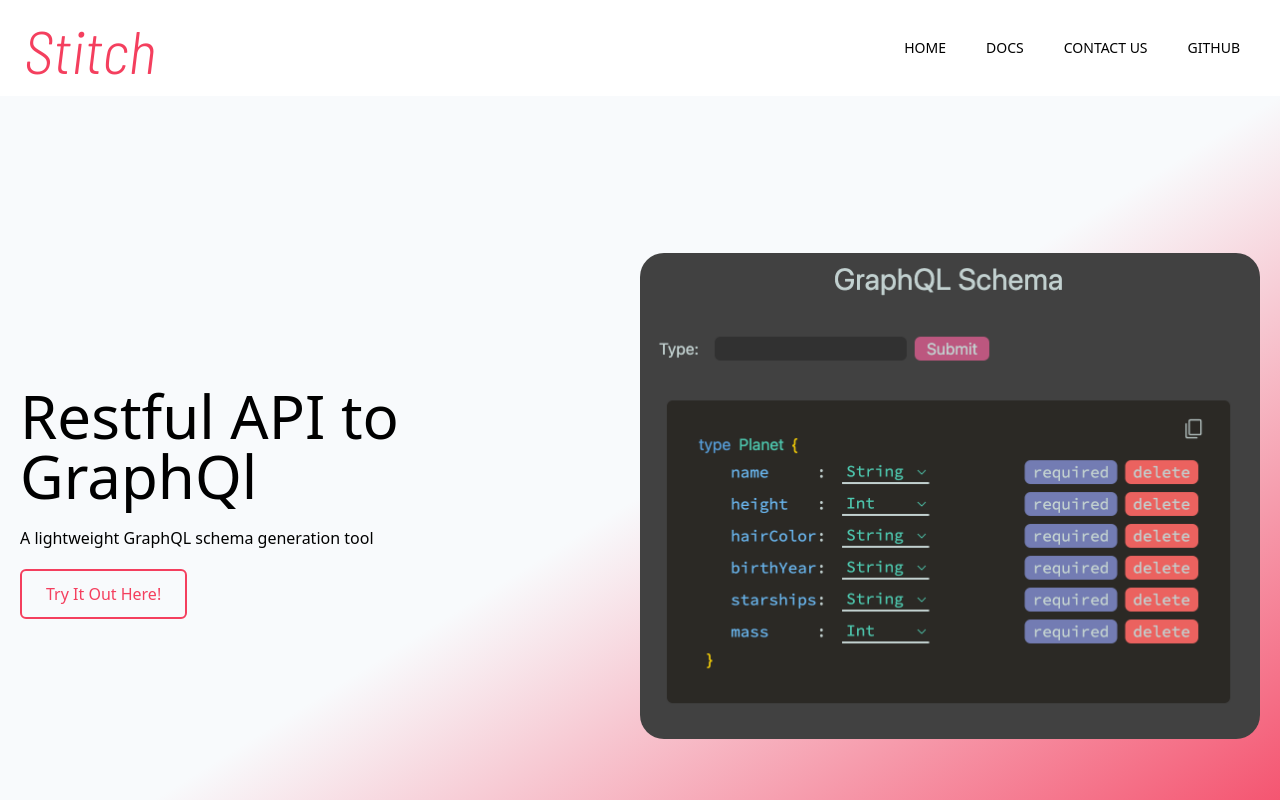
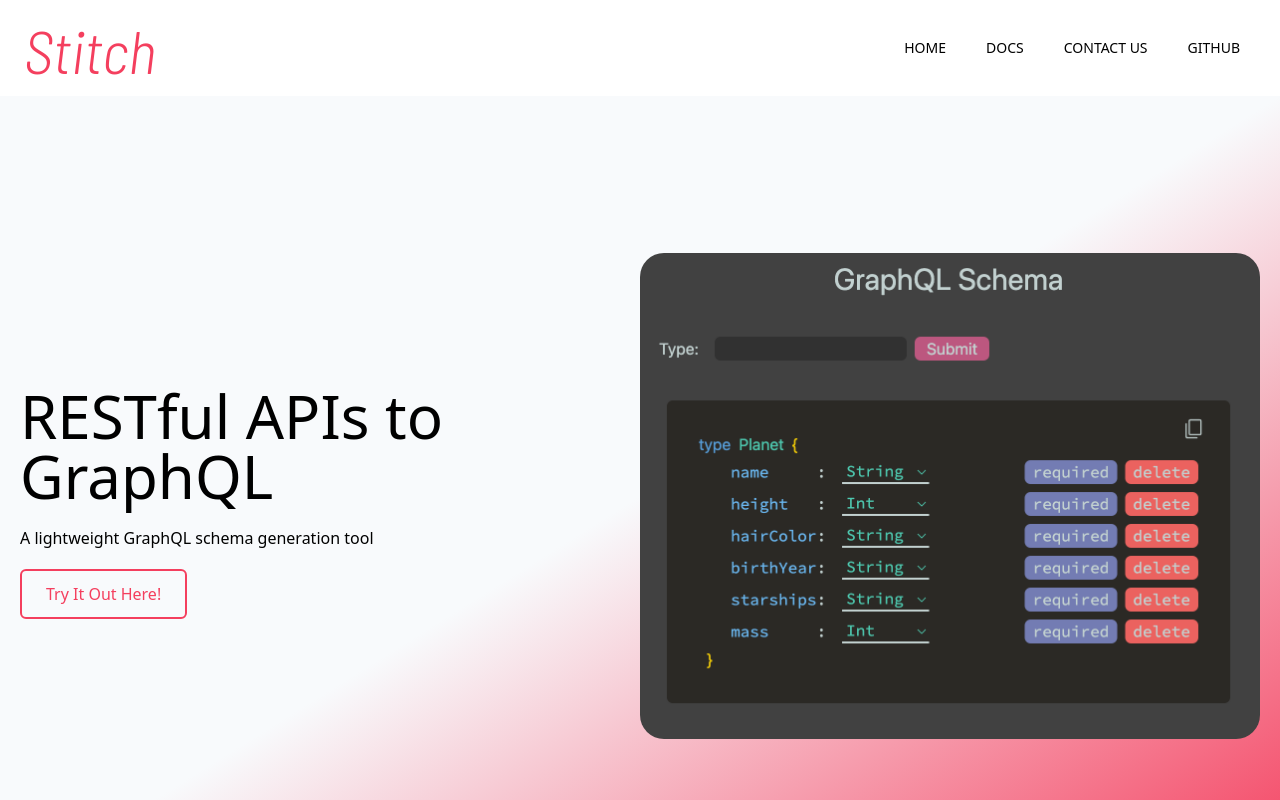
Before and after one commit to stitch-splash-page/welcome-to-stitch, a Next.js app: page / in a window 1280 px wide. Shown: the top 800 px of the page. Built offline with nearby package versions, Linux system fonts and the light colour scheme.

Commit message:
updated header from 'Restful API to GraphQl' to 'RESTful APIs to GraphQL'

```diff
--- a/components/Hero.tsx
+++ b/components/Hero.tsx
@@ -8,7 +8,7 @@ const Hero = () => {
     <section className='flex justify-center px-5 text-gray py-32 h-screen bg-gradient-to-br from-slate-50 via-slate-50 to-rose-500'>
       <div className='container mx-auto grid md:grid-cols-2 items-center justify-center md:justify-evenly'>
         <div className='hero-info pb-5 md:pb-0'>
-          <h1 className='text-4xl lg:text-6xl'>Restful API to GraphQl</h1>
+          <h1 className='text-4xl lg:text-6xl'>RESTful APIs to GraphQL</h1>
           <p className='py-5 pb-8'>
             A lightweight GraphQL schema generation tool
           </p>
```
